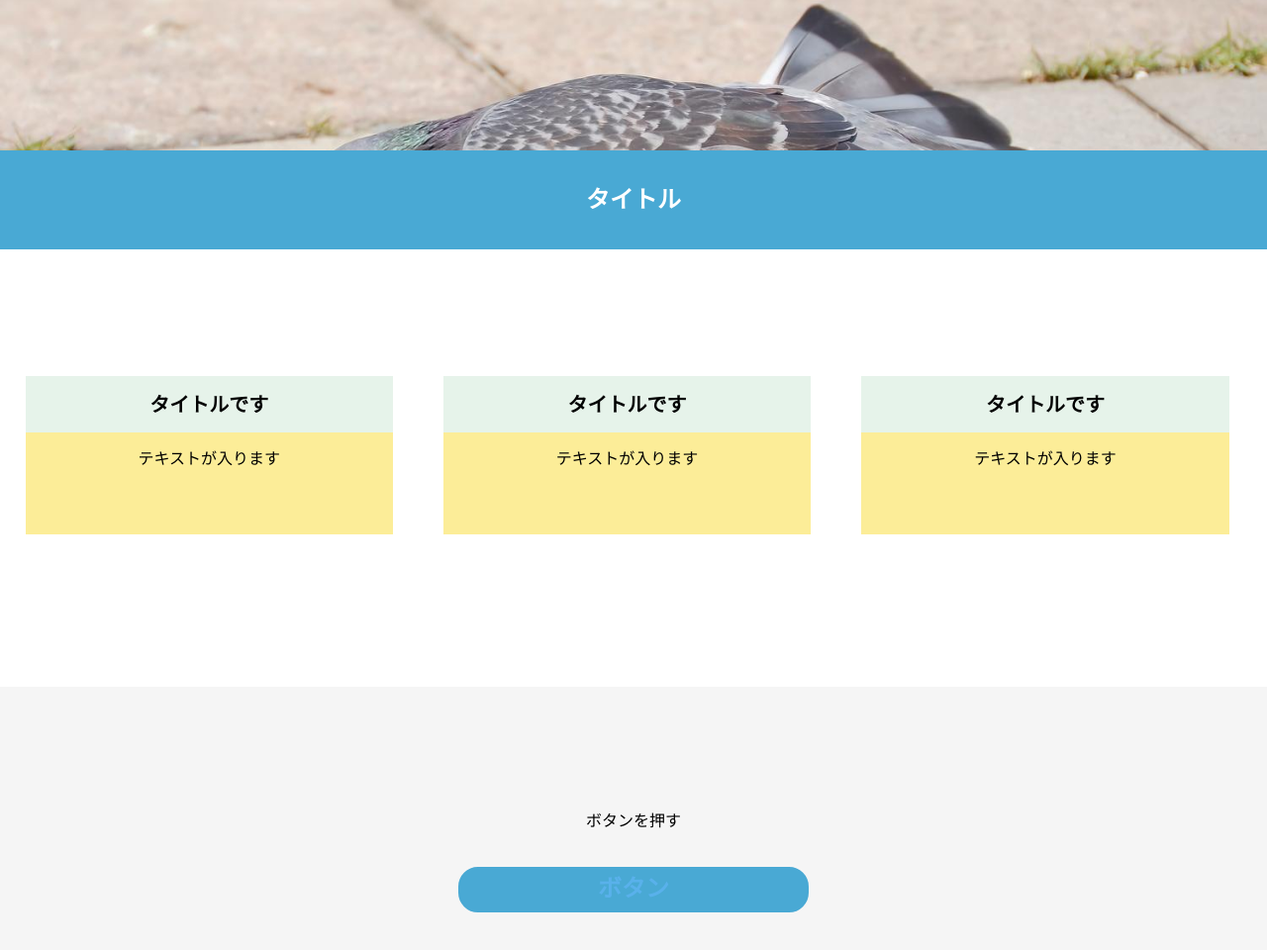
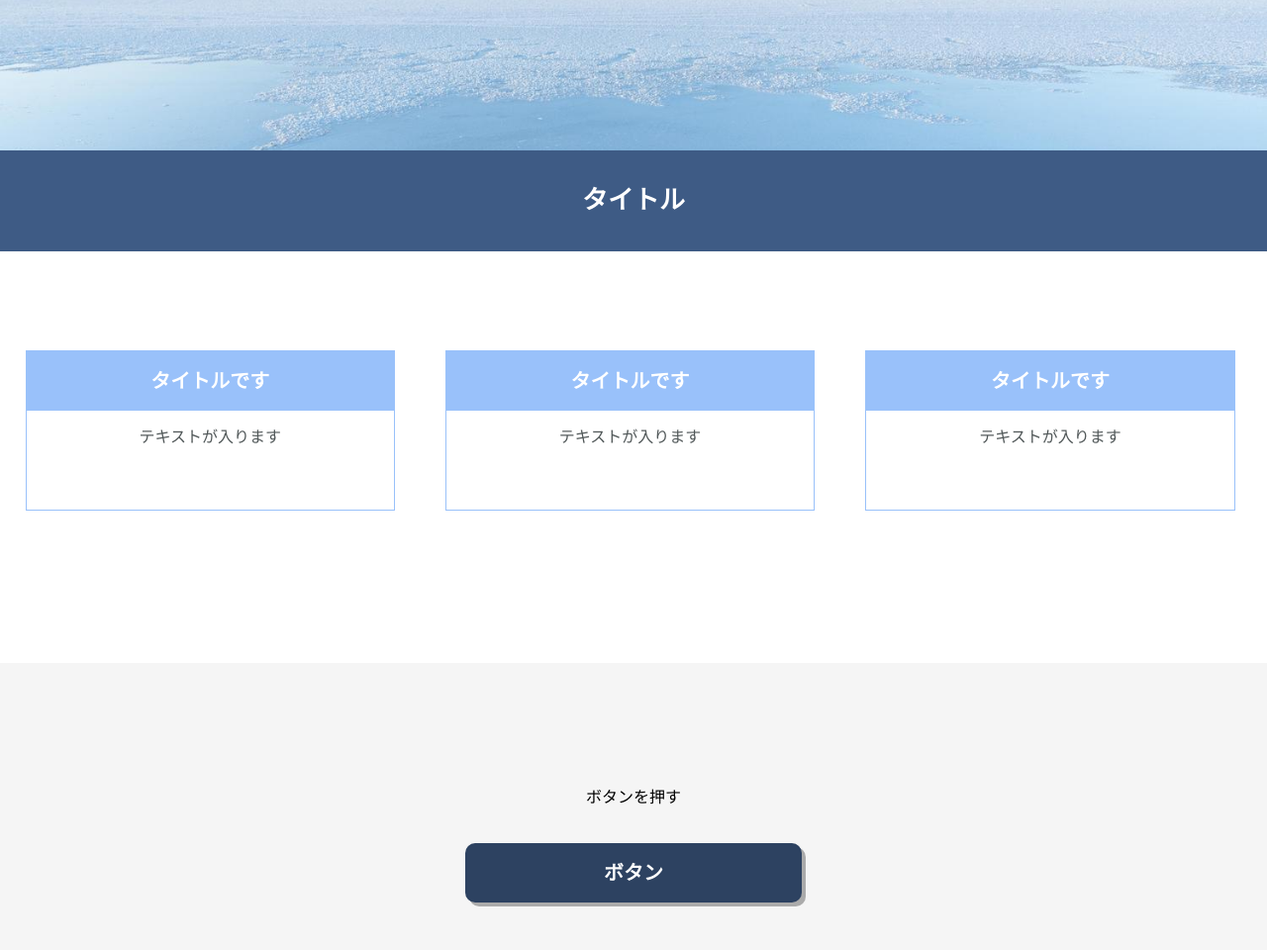
Before and after one commit to mikiff/responsive-site, a plain HTML site: page index.html in a window 1280 px wide. Shown: the part 274-1234 px from the top of the page at 99% size. Drawn offline with nearby package versions, Linux system fonts and the light colour scheme.

Commit message:
first commit

```diff
--- a/index.html
+++ b/index.html
@@ -34,7 +34,7 @@
 
 <div class="button_box">
 <p>ボタンを押す</p>
-<p class="button"><a href="">ボタン</a></p>
+<p class="btn"><a href="">ボタン</a></p>
 </div>
 
 
--- a/style.css
+++ b/style.css
@@ -3,7 +3,7 @@
 
 p.sample1 {
 height:400px;
-background-image:url("hato.jpg");
+background-image:url("uni.jpg");
 background-size:cover;
 }
 
@@ -19,20 +19,22 @@ p {
 	float:left;
 	width:29%;
 	height:160px;
-	margin:3% 2% 5% 2%;
-	background-color:#fced98;
+	margin:10px 2% 5% 2%;
+	border:1px solid #99C1FA;
+	background-color:#fff;
 	text-align:center;
 }
 
 .container_box  p{
 	text-align:center;
 	margin:5% 0%;
+	color: #505758;
 }
 
 h1 {
 	color: #fff;
-	background-color:#49a9d4;
-	font-size: 24px;
+	background-color:#3E5B85;
+	font-size: 26px;
 	text-align:center;
 	padding: 3%;
 	margin-bottom: 7%;
@@ -41,11 +43,12 @@ h1 {
 
 
 h2 {
-	background-color:#e6f3ea;
-	padding:5% 0%;
+	background-color:#99C1FA;
+	padding:20px;
 	text-align:center;
 	font-size: 20px;
 	font-weight: bold;
+	color: #fff
 }
 
 .button_box {
@@ -60,37 +63,31 @@ h2 {
 }
 
 
-.button   {
-    width:350px;
-    font-size:24px;
-    font-weight:bold;
-    text-decoration:none;
-    display:block;
-    text-align:center;
-    color: #fff;
-    padding:8px 0 10px;
-    border: solid 2px #49a9d4;
-    background-color:#49a9d4;
-    border-radius:20px;
-    margin:0 auto;
-    cursor:pointer;
-    transition: background-color 0.5s;
+.btn a {
+  display: block;
+  cursor: pointer;
+  width: 300px;
+  margin: 0 auto;
+  padding: 20px;
+  color: #fff;
+  font-size: 20px;
+  font-weight: bold;
+  text-align: center;
+  text-decoration: none;
+  background-color: #2D4261;
+  border-radius: 10px;
+  box-shadow: 4px 4px rgba(0,0,0,0.3);
+  -webkit-transition: color 0.3s, background-color 0.3s, box-shadow 0.3s, -webkit-transform 0.3s;
+  transition: color 0.3s, background-color 0.3s, box-shadow 0.3s, transform 0.3s;
 }
 
-.button a {
-	text-align:center;
-	text-decoration:none;
-	color:#59b1eb;
+.btn a:hover {
+  background-color: #3E5B85;
+  box-shadow: 4px 4px rgba(0,0,0,0.3);
+  -webkit-transform: translateY(3px);
+  transform: translateY(3px);
 }
 
-.button:hover {
-	color:#59b1eb;
-	border-color: #59b1eb;
-	background-color: #fff;
-	transition: background-color 1s;
-
-
-}
 
 
 @media (max-width: 768px) {
```
Also changed, not shown: uni.jpg (added).
